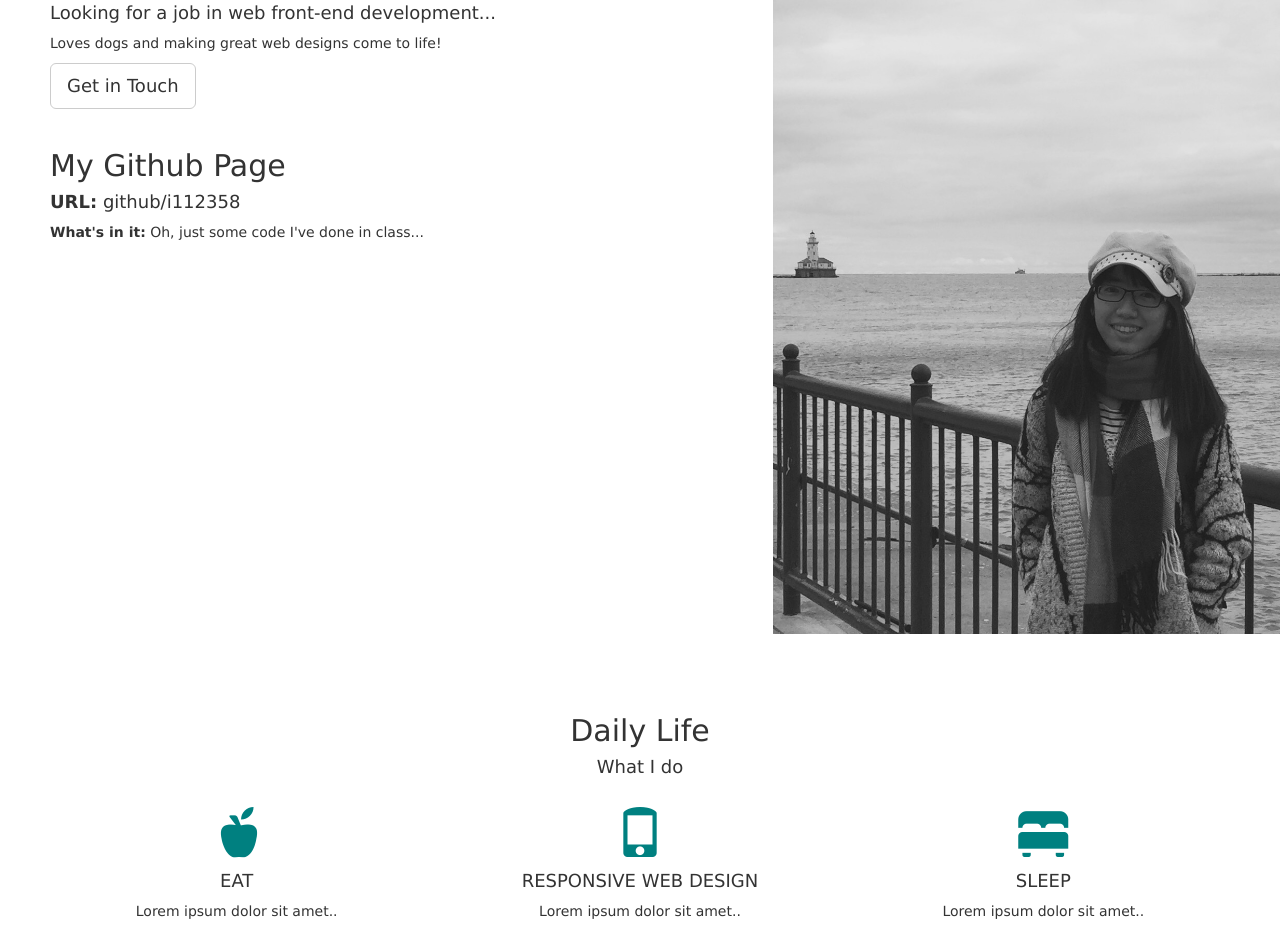
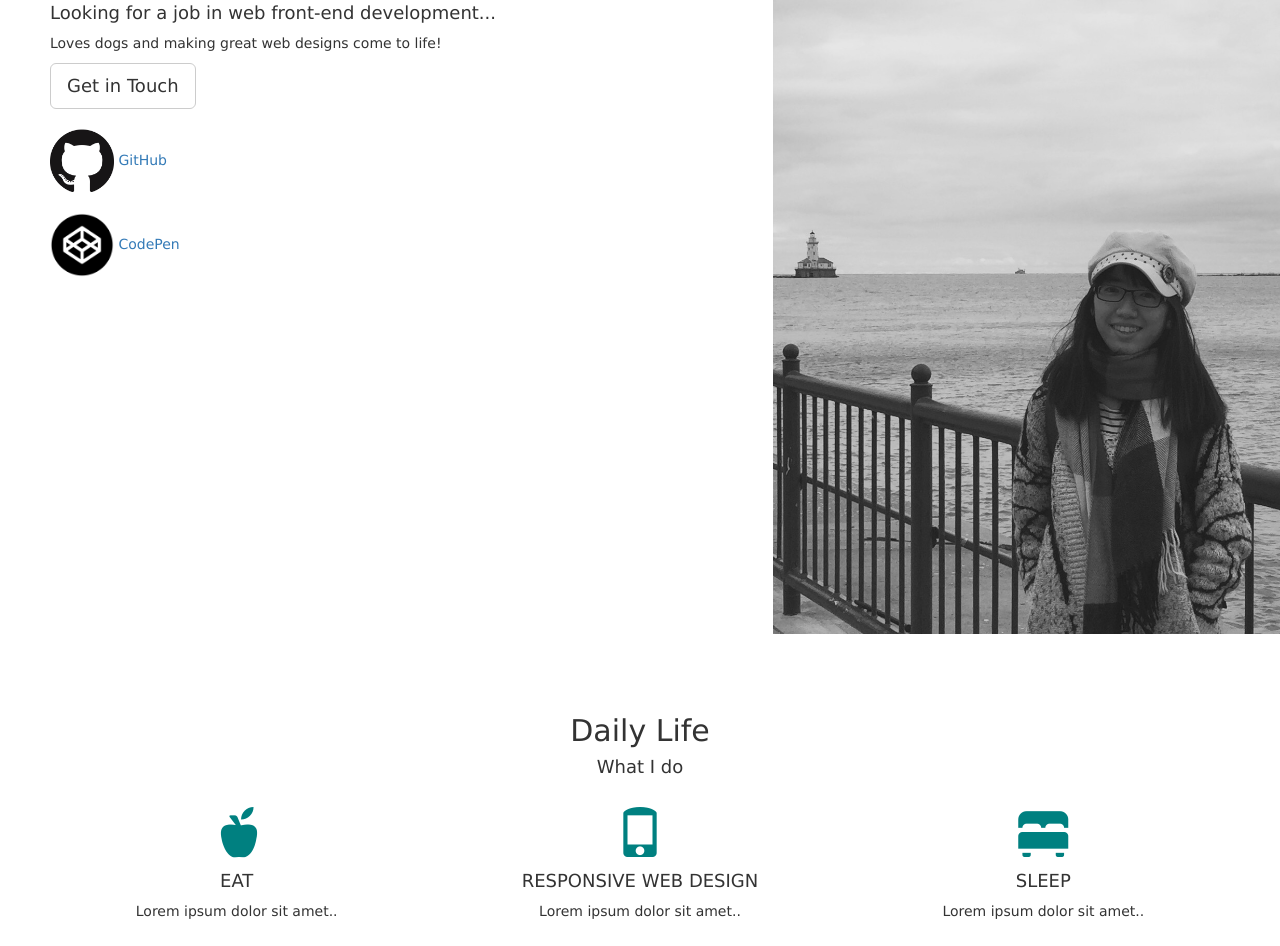
Before and after one commit to i112358/i112358.github.io, a plain HTML site: page index.html in a window 1280 px wide. Shown: the part 996-1942 px from the top of the page. Drawn offline with nearby package versions, Linux system fonts and the light colour scheme.

Commit message:
add github and codepen link

```diff
--- a/index.html
+++ b/index.html
@@ -53,9 +53,9 @@
   <p>Loves dogs and making great web designs come to life!</p>
   <a href="#CONTACT"><button class="btn btn-default btn-lg">Get in Touch</button></a>
   </br></br>
-  <h2>My Github Page</h2>
-  <h4><strong>URL:</strong> github/i112358</h4>
-  <p><strong>What's in it:</strong> Oh, just some code I've done in class...
+  <a href="https://github.com/i112358" target="_blank"><img src="images/GitHub-Mark-120px-plus.png" alt="GitHub Icon" style="width:64px;height:64px;"/> GitHub</a>
+  </br></br>
+  <a href="http://codepen.io/i112358/" target="_blank"><img src="images/Button-Fill-Black-Large.png" alt="CODEPEN Icon" style="width:64px;height:64px;"/> CodePen</a>
 </div>
 
 <div id="LIFE" class="container-fluid text-center">
```
Also changed, not shown: images/Button-Fill-Black-Large.png (added), images/GitHub-Mark-120px-plus.png (added), images/GitHub-Mark-64px.png (added).
